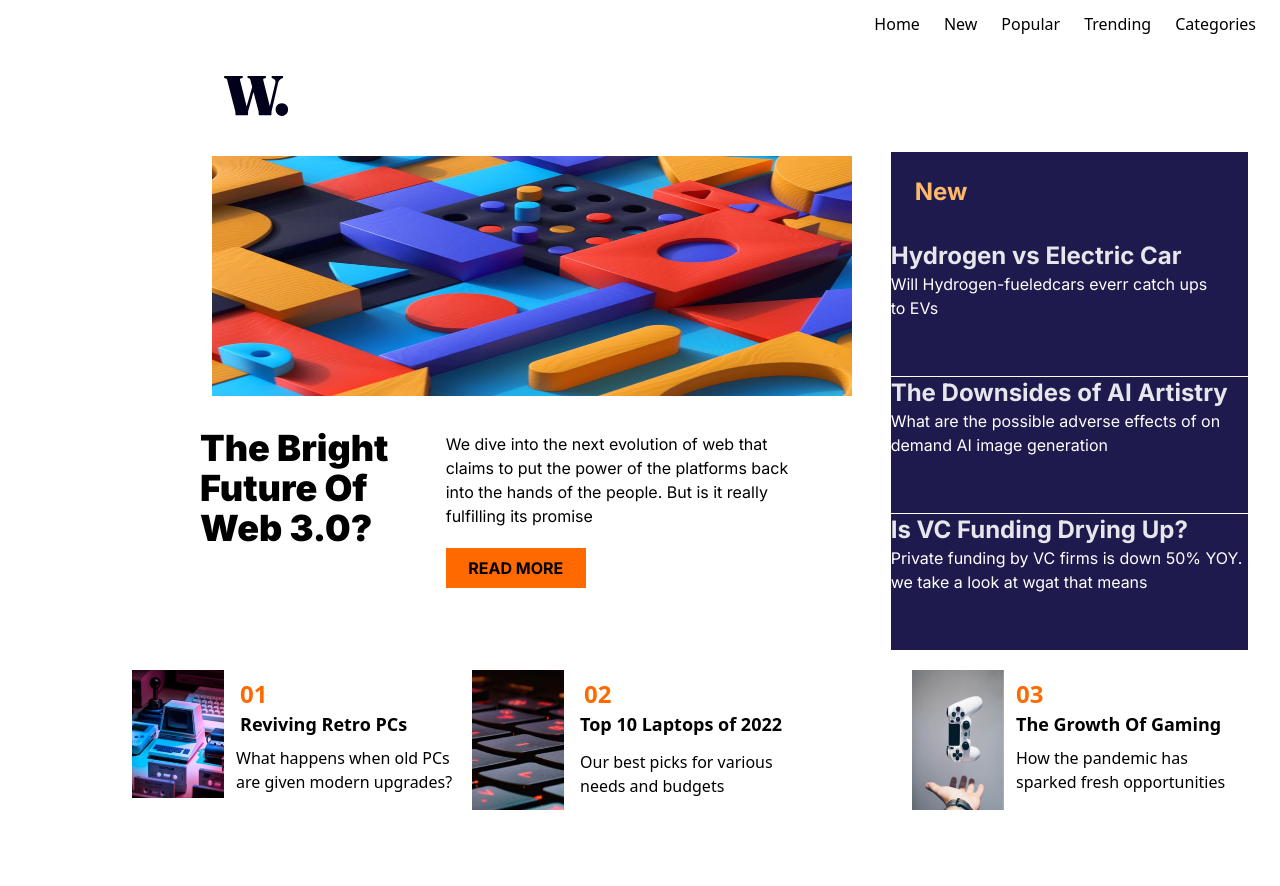
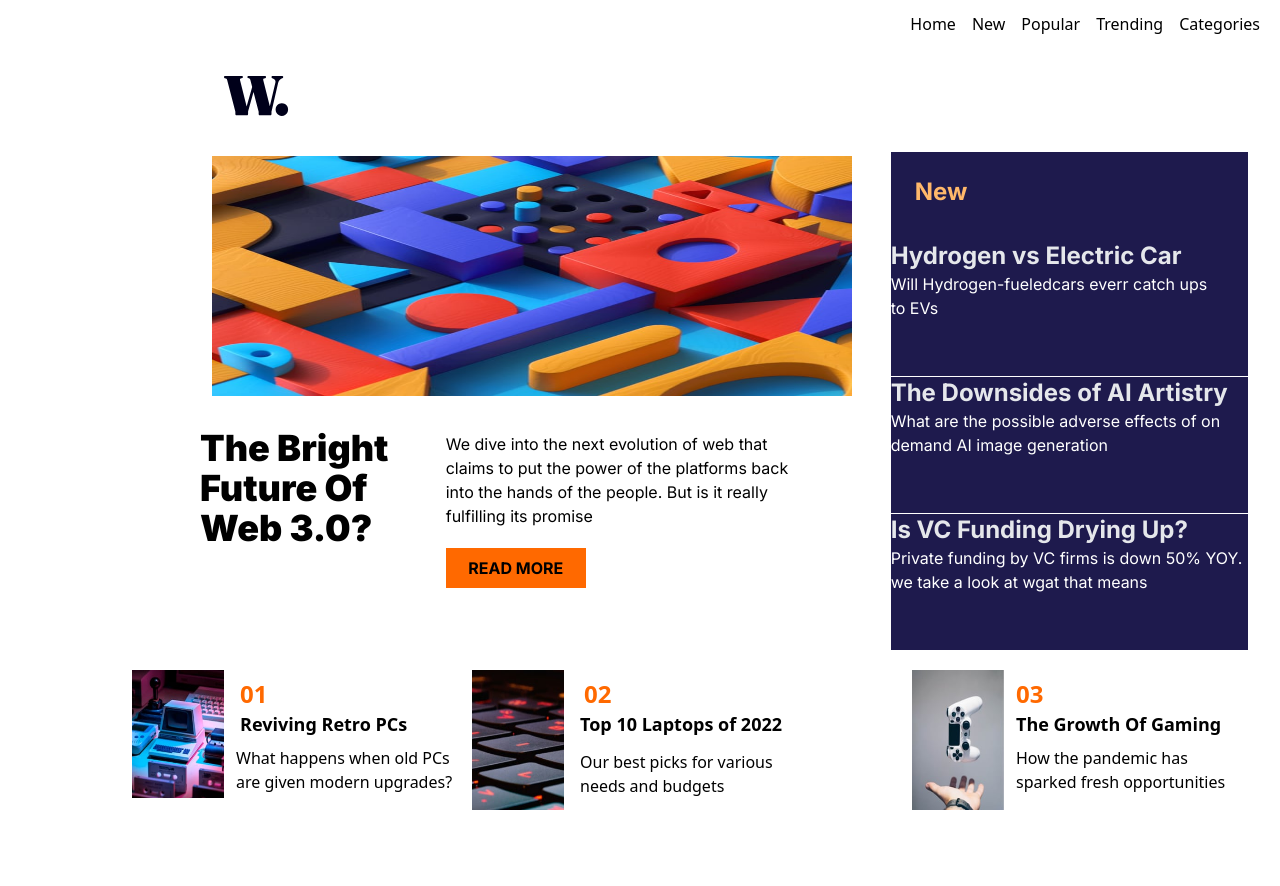
Before and after one commit to Boluwatito1719/news-homepage-main, a plain HTML site: page index.html in a window 1280 px wide. Drawn offline with nearby package versions, Linux system fonts and the light colour scheme.

Commit message:
i change the px

```diff
--- a/index.html
+++ b/index.html
@@ -23,11 +23,11 @@
 
 
     <div class=" flex flex-row justify-end font-normal font-[ Inter]  xl:p-3">
-      <div class="px-3  hover:text-orange-600">Home</div>
-      <div class="px-3 hover:text-orange-600">New</div>
-      <div class="px-3 hover:text-orange-600">Popular</div>
-      <div class="px-3 hover:text-orange-600">Trending</div>
-      <div class="px-3 hove:text-orange-600">Categories</div>
+      <div class="px-2  hover:text-orange-600">Home</div>
+      <div class="px-2 hover:text-orange-600">New</div>
+      <div class="px-2 hover:text-orange-600">Popular</div>
+      <div class="px-2 hover:text-orange-600">Trending</div>
+      <div class="px-2 hove:text-orange-600">Categories</div>
 
     </div>
   </div>
```
